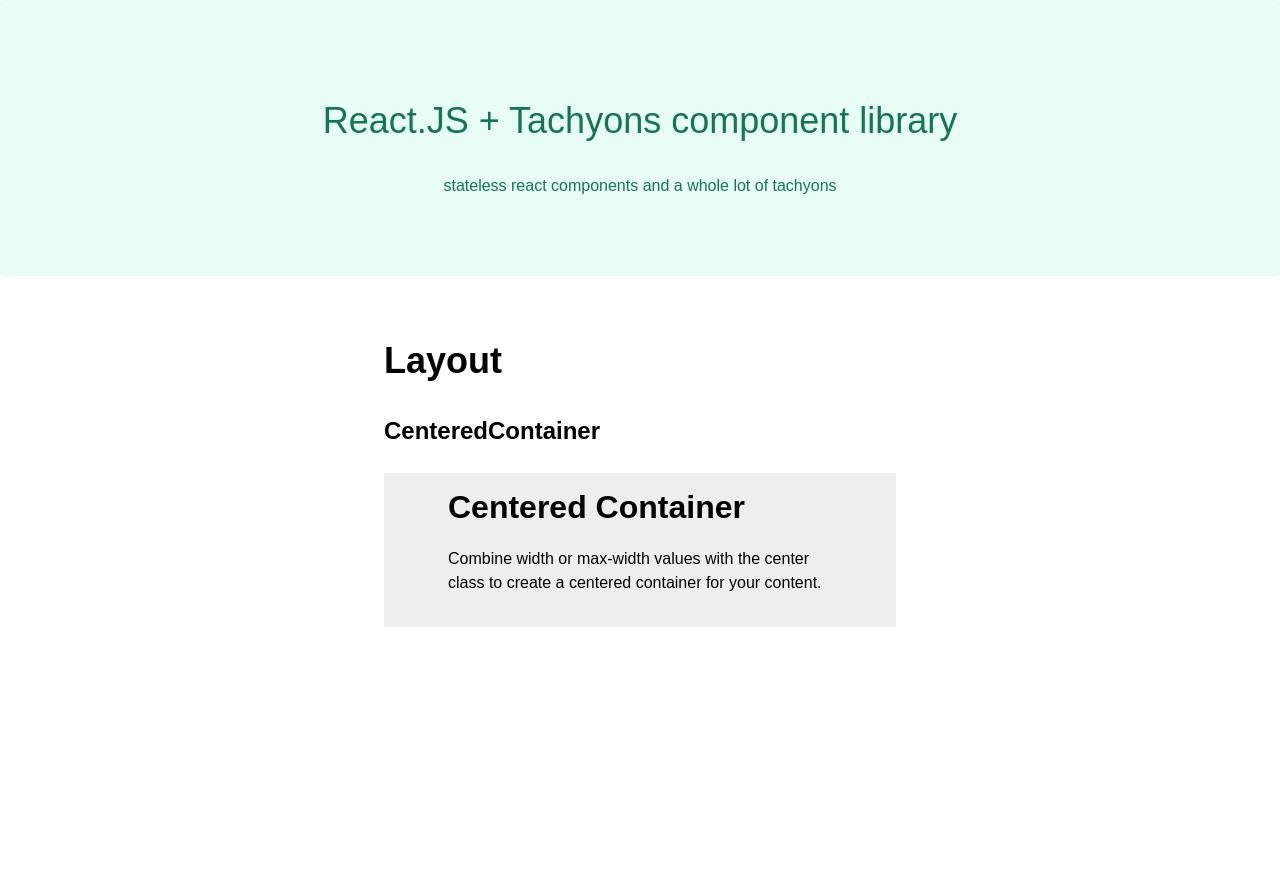
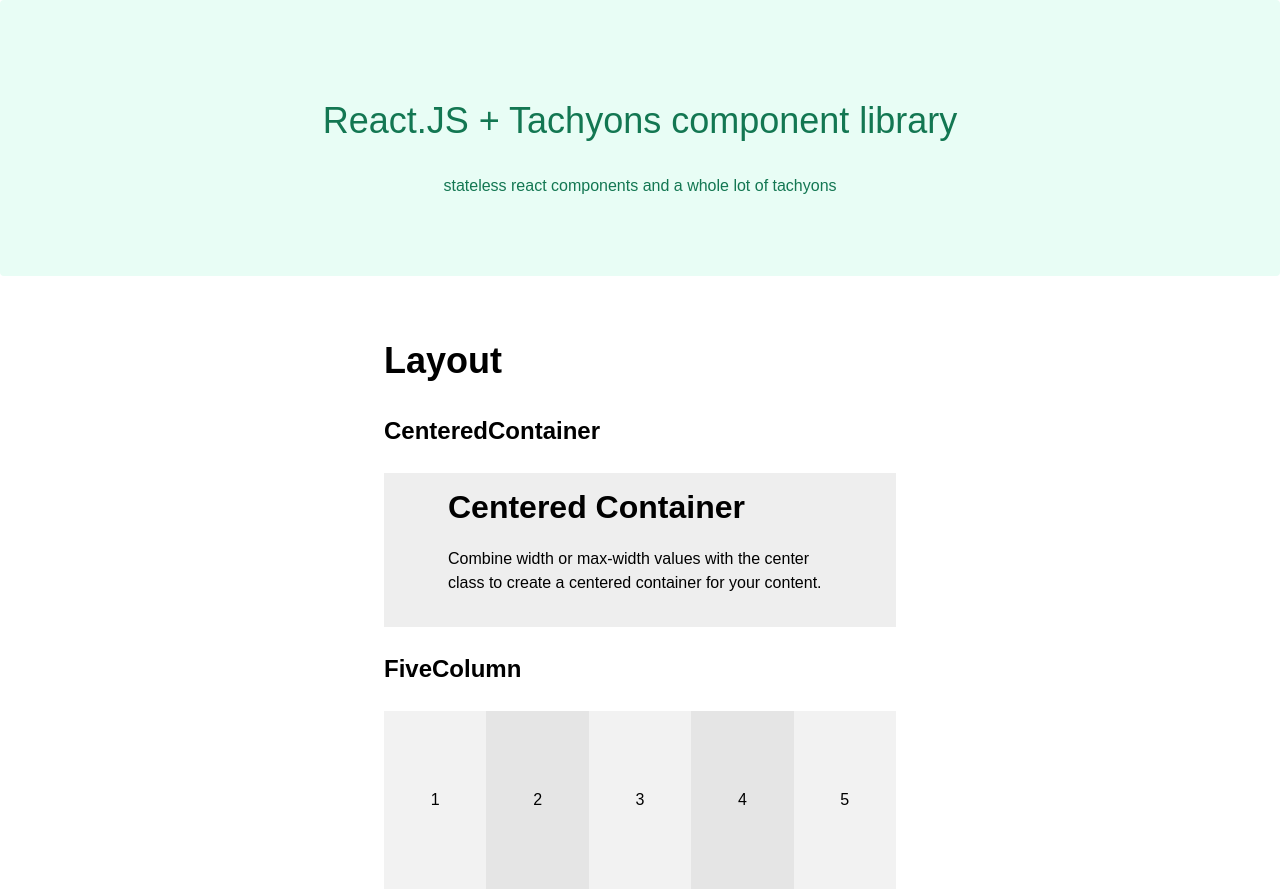
Before and after one commit to juanparadox/react-tachyons, a React (Create React App) app: page / in a window 1280 px wide. Before the commit the page ends 800 px from the top, so only its background shows below. Built offline with nearby package versions, Linux system fonts and the light colour scheme.

Commit message:
Added Columns & FiveColumn components

```diff
--- a/src/App.js
+++ b/src/App.js
@@ -6,6 +6,7 @@
 // Components
 import AspectRatio from './components/layout/AspectRatio';
 import CenteredContainer from './components/layout/CenteredContainer';
+import FiveColumn from './components/layout/FiveColumn';
 
 class App extends Component {
   render() {
@@ -55,6 +56,12 @@
                     </p>
                 </CenteredContainer>
             </section>
+            <section id="five-column">
+                <h3 className="f3 lh-copy">FiveColumn</h3>
+                <FiveColumn>
+                    <p>1</p><p>2</p><p>3</p><p>4</p><p>5</p>
+                </FiveColumn>
+            </section>
         </article>
       </div>
     );
--- /dev/null
+++ b/src/components/layout/Columns.jsx
@@ -0,0 +1,29 @@
+import React from 'react';
+
+function renderColumn(content, key, size){
+    let isEven = (key % 2 === 0)
+    return(
+        <div
+            className={ `fl w-${ size } tc pv5 ${ isEven ? 'bg-black-05' : 'bg-black-10'}` }
+            key={ key }
+        >
+            { content }
+        </div>
+    )
+}
+
+function renderRow(count, children){
+    let row = [],
+        size = 100 / count;
+    for (var i = 0; i < count; i++) {
+        row.push(
+            renderColumn(children[i], i, size)
+        )
+    }
+    return row;
+}
+
+export default ({ count, children }) =>
+    <div className="cf">
+        { renderRow(5, children) }
+    </div>
--- /dev/null
+++ b/src/components/layout/FiveColumn.jsx
@@ -0,0 +1,5 @@
+import React from 'react';
+import Columns from './Columns';
+
+export default ({ children }) =>
+    <Columns count={ 5 } children={ children }/>
```
